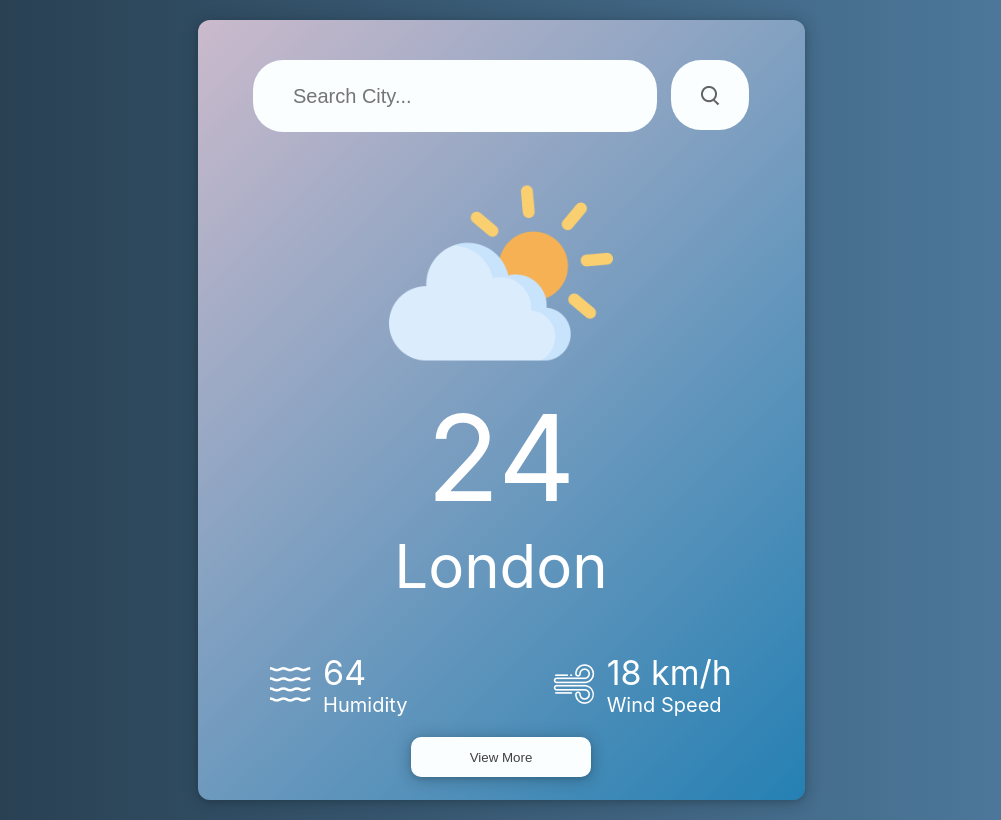
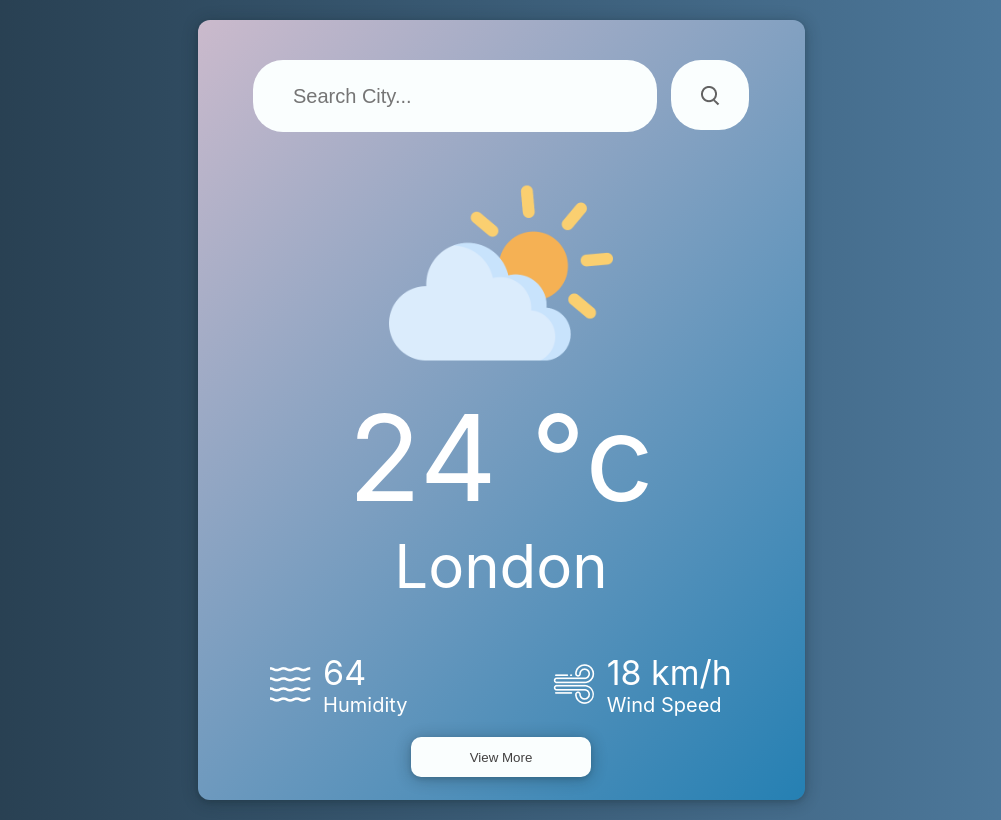
Before and after one commit to campbell-15/WeatherApp, a React (Create React App) app: page / in a window 1280 px wide. Shown: the whole page, without its empty margins (139-1140 px from the left). Built offline with nearby package versions, Linux system fonts and the light colour scheme.

Commit message:
added °c to values

```diff
--- a/src/Components/WeatherApp/WeatherApp.jsx
+++ b/src/Components/WeatherApp/WeatherApp.jsx
@@ -83,7 +83,7 @@ const WeatherApp = () => {
             <div className="weather-image">
                 <img src={wicon} alt="" />
             </div>
-            <div className="weather-temp">24</div>
+            <div className="weather-temp">24 °c</div>
             <div className="weather-location">London</div>
             <div className="data-container">
                 <div className="element">
```
